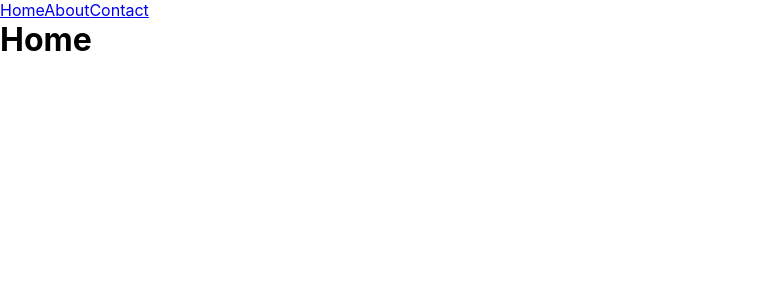
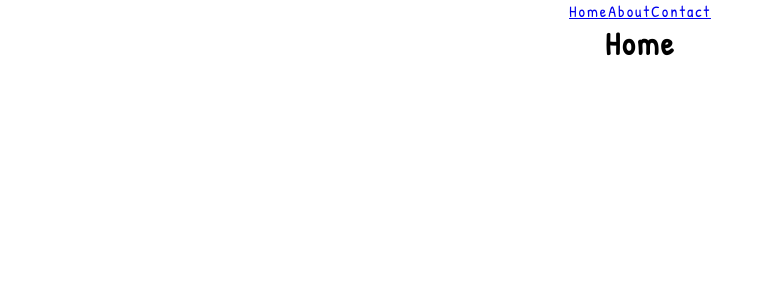
Before and after one commit to azhar-siddiqui/react_router_dom, a React (Create React App) app: page / in a window 1280 px wide. Shown: the top 300 px of the page, without its empty margins (0-773 px from the left). Built offline with nearby package versions, Linux system fonts and the light colour scheme.

Commit message:
Link and NavLink

```diff
--- a/src/App.css
+++ b/src/App.css
@@ -1,10 +1,18 @@
+@import url("https://fonts.googleapis.com/css2?family=Patrick+Hand&display=swap");
 * {
   margin: 0;
   padding: 0;
   box-sizing: border-box;
+  font-family: "Patrick Hand", cursive;
+  font-style: normal;
+  letter-spacing: 2px;
 }
 
 body {
-  height: 100vh;
-  width: 100%;
+  min-height: 100vh;
+  min-width: 100%;
 }
+
+.App {
+  text-align: center;
+}
--- a/src/index.css
+++ /dev/null
@@ -1,13 +0,0 @@
-body {
-  margin: 0;
-  font-family: -apple-system, BlinkMacSystemFont, 'Segoe UI', 'Roboto', 'Oxygen',
-    'Ubuntu', 'Cantarell', 'Fira Sans', 'Droid Sans', 'Helvetica Neue',
-    sans-serif;
-  -webkit-font-smoothing: antialiased;
-  -moz-osx-font-smoothing: grayscale;
-}
-
-code {
-  font-family: source-code-pro, Menlo, Monaco, Consolas, 'Courier New',
-    monospace;
-}
--- a/src/index.js
+++ b/src/index.js
@@ -1,6 +1,5 @@
 import React from "react";
 import ReactDOM from "react-dom/client";
-import "./index.css";
 import App from "./App";
 import reportWebVitals from "./reportWebVitals";
 import { BrowserRouter } from "react-router-dom";
```
Also changed, not shown: src/logo.svg (deleted).
